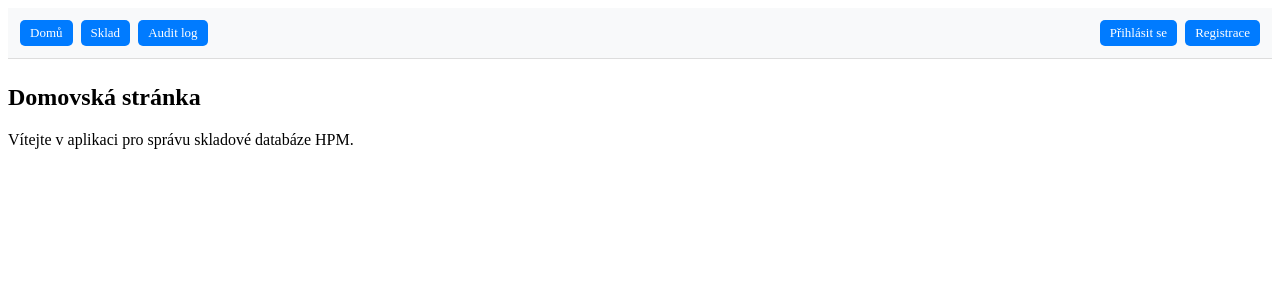
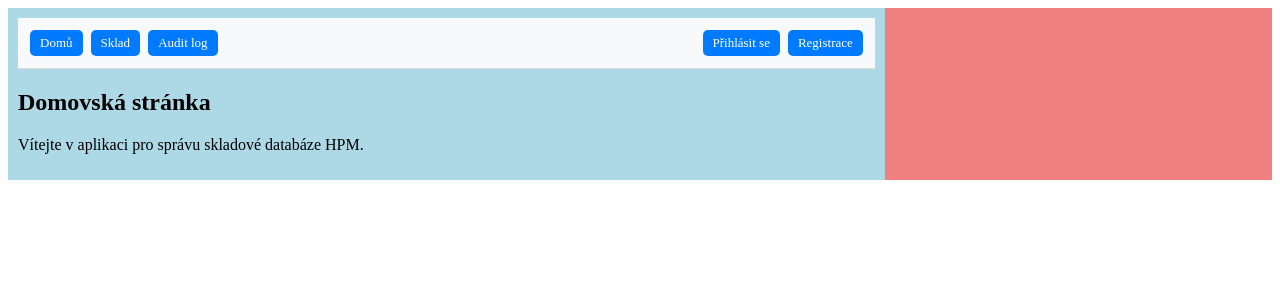
Before and after one commit to zpilat/Django-warehouse, a Django app: template hpm_sklad/templates/hpm_sklad/home.html in a window 1280 px wide. Shown: the top 300 px of the page. Run offline with Django 3.2, Linux system fonts and the light colour scheme; the template is opened without the code that fills it, so the values that code supplies are empty.

Commit message:
práce na chybě zobrazení pravého a levého sloupce

```diff
--- a/hpm_sklad/static/css/style.css
+++ b/hpm_sklad/static/css/style.css
@@ -31,21 +31,29 @@ main_menu {
     padding: 4px;
     border: 1px solid #ddd;
     text-align: left;
-    font-size: 14px;
+    font-size: 13px;
 }
 
 .app {
     display: flex;
     flex-direction: row;  /* Zajistí, že sloupce budou vodorovně vedle sebe */
     width: 100%;          /* Zajistí, že flex kontejner zaujme celou šířku */
+    margin: 0;
+    padding: 0;
 }
 
 .left-column {
-    flex: 83;
+    flex: 7;
+    margin:0;
+    padding: 10px;
+    background-color: lightblue;
 }
 
 .right-column {
-    flex: 17;
+    flex: 3;
+    margin:0;
+    padding: 10px;
+    background-color: lightcoral;
 }
 
 .nav-item, .button-link {
@@ -78,7 +86,7 @@ main_menu {
 }
 
 .form-column {
-    flex: 1 1 30%;
+    flex: 0 0 50%;
     padding: 5px;
     font-size: 13px;
 }
--- a/hpm_sklad/templates/hpm_sklad/base.html
+++ b/hpm_sklad/templates/hpm_sklad/base.html
@@ -8,13 +8,11 @@
     </head>
 
     <body>
-
-        <header class="navbar_frame">
-            {% block navbar %}{% endblock %}
-        </header>
-
         <main class="app">
             <div class="left-column">
+                 <header class="navbar_frame">
+                    {% block navbar %}{% endblock %}
+                 </header>
                 {% block left_content %}{% endblock %}
             </div>
             <div class="right-column" id="detail">
```
Also changed, not shown: hpm_sklad/views.py (+1 -6 lines), db.sqlite3, 1 other file.
